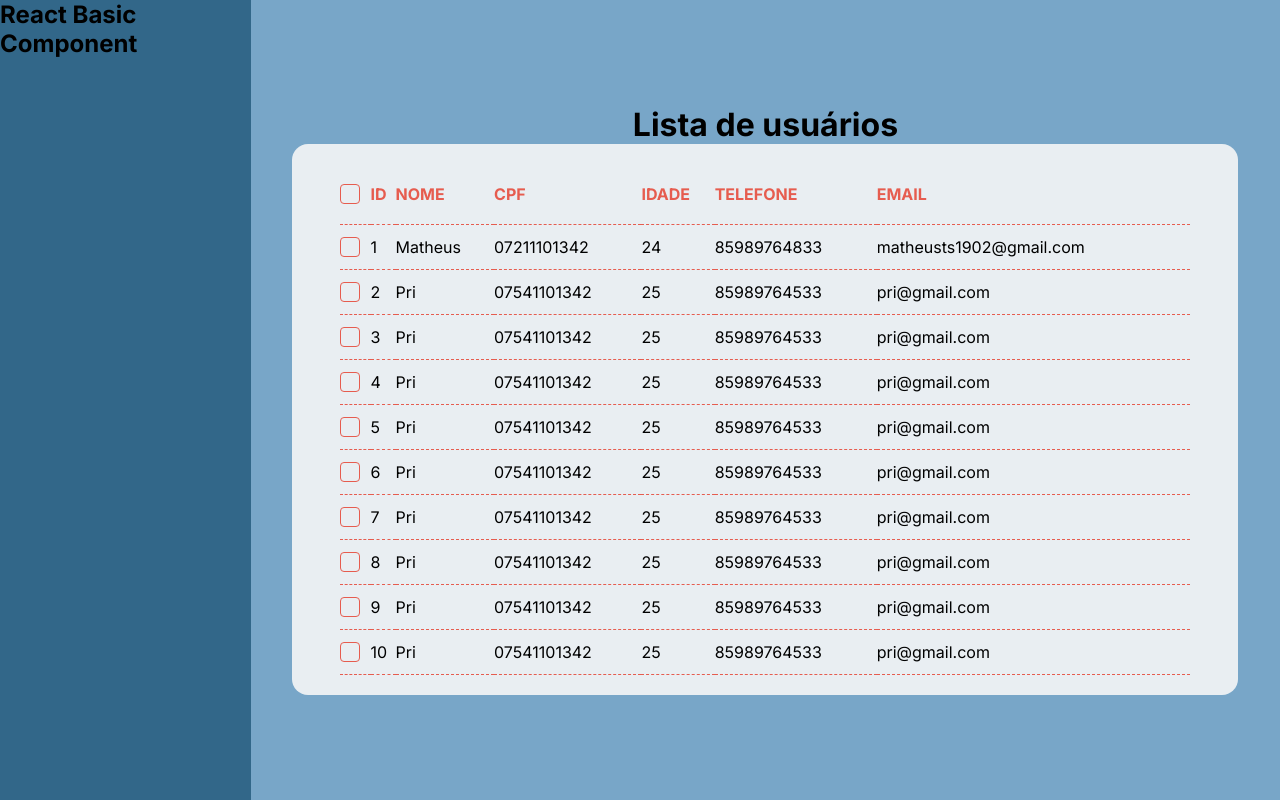
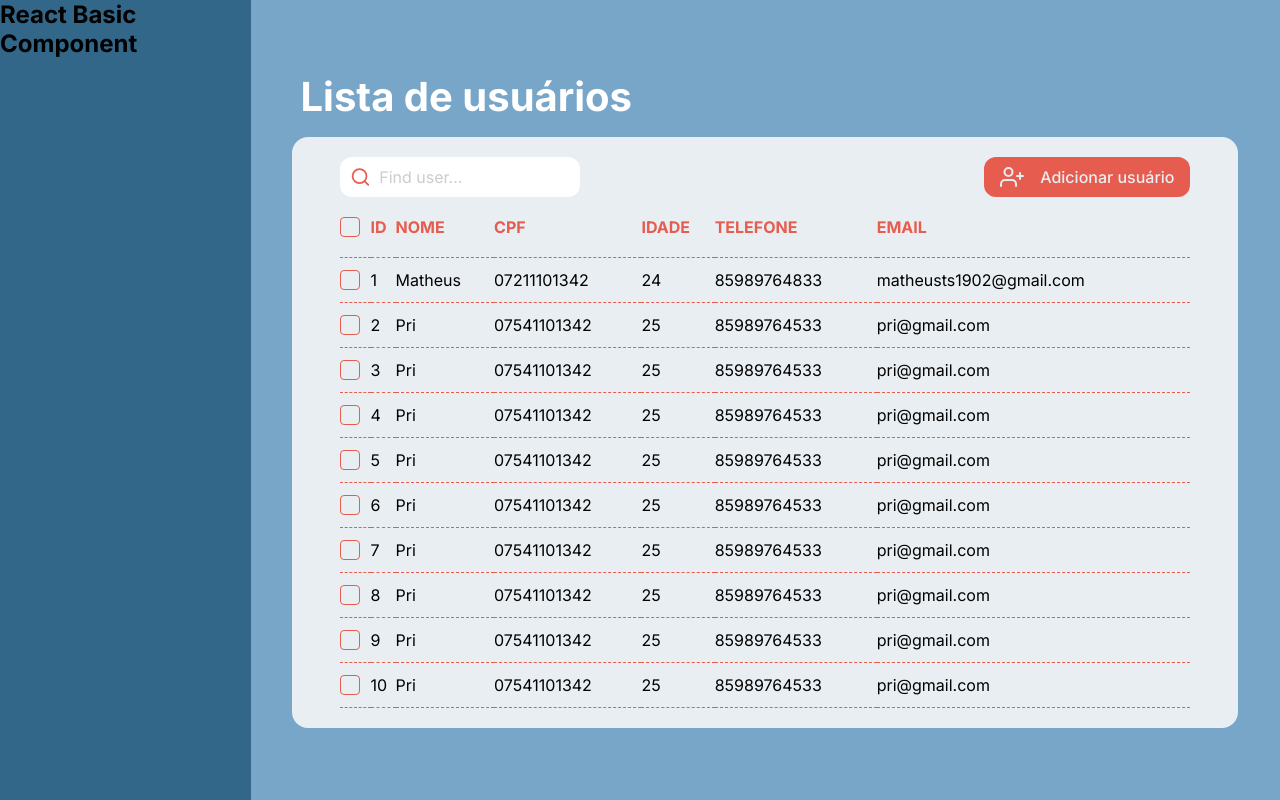
Before and after one commit to matheustsdev/data-table, a Next.js app: page / in a window 1280 px wide. Built offline with nearby package versions, Linux system fonts and the light colour scheme.

Commit message:
feat: layout of add user button and search bar

```diff
--- a/src/components/AddUserButton/index.tsx
+++ b/src/components/AddUserButton/index.tsx
@@ -1,5 +1,5 @@
 import { FormEvent, useState } from 'react';
-import { BsPlus } from 'react-icons/bs';
+import { FiUserPlus } from 'react-icons/fi';
 import Modal from 'react-modal';
 import { UserProps, useUsers } from '../../hook/useUsers';
 import styles from './styles.module.scss';
@@ -31,43 +31,9 @@ export function AddUserButton() {
   return (
     <>
       <button className={styles.addButton} type={'button'} onClick={() => setIsOpen(true)}>
-        <BsPlus />
+        <FiUserPlus />
+        Adicionar usuário
       </button>
-      <Modal
-        className={styles.modalBody}
-        isOpen={isOpen}
-        onRequestClose={() => setIsOpen(false)}
-        overlayClassName={styles.modalOverlay}
-      >
-        <form onSubmit={(e) => handleAddUser(e)} className={styles.form}>
-          <div>
-            <div className={styles.inputContainer}>
-              <label>Nome</label>
-              <input value={name} onChange={(e) => setName(e.target.value)} />
-            </div>
-            <div className={styles.inputContainer}>
-              <label>CPF</label>
-              <input value={cpf} onChange={(e) => setCpf(e.target.value)} />
-            </div>
-            <div className={styles.inputContainer}>
-              <label>Idade</label>
-              <input value={age} onChange={(e) => setAge(Number(e.target.value))} />
-            </div>
-          </div>
-
-          <div>
-            <div className={styles.inputContainer}>
-              <label>Telefone</label>
-              <input value={phone} onChange={(e) => setPhone(e.target.value)} />
-            </div>
-            <div className={styles.inputContainer}>
-              <label>Email</label>
-              <input value={email} onChange={(e) => setEmail(e.target.value)} />
-            </div>
-            <button type="submit">Adiconar usuário</button>
-          </div>
-        </form>
-      </Modal>
     </>
   );
 }
--- a/src/components/AddUserButton/styles.module.scss
+++ b/src/components/AddUserButton/styles.module.scss
@@ -1,80 +1,25 @@
 .addButton {
-  width: 1.625rem;
-  height: 1.625rem;
+  background-color: var(--highlight-orange);
+  padding: 0.5rem 1rem;
 
   display: flex;
   justify-content: center;
   align-items: center;
 
   border: none;
-  border-radius: 4px;
+  border-radius: 0.75rem;
+
+  color: var(--clear-blue);
+  font-weight: 500;
 
   transition: ease-in-out 0.2s transform;
-  &:hover {
-    transform: scale(1.1);
-  }
 
   svg {
     font-size: 1.5rem;
-    color: black;
+    margin-right: 1rem;
+  }
+
+  &:hover {
+    transform: scale(1.05);
   }
 }
-
-.modalBody {
-  width: 500px;
-  height: 500px;
-
-  border-radius: 0.5rem;
-  background-color: white;
-
-  form {
-    display: flex;
-    justify-content: center;
-    padding: 1rem 1rem;
-    height: 200px;
-
-    color: black;
-
-    div {
-      display: flex;
-      flex-direction: column;
-      justify-content: space-between;
-
-      padding: 0 1rem;
-
-      .inputContainer {
-        display: flex;
-        flex-direction: column;
-
-        height: 50px;
-      }
-    }
-
-    button {
-      background-color: var(--primary-mint);
-      border: none;
-      color: var(--primary-blue);
-      border-radius: 0.5rem;
-      height: 1.5rem;
-
-      transition: 0.2s linear transform;
-      &:hover {
-        transform: scale(1.05);
-      }
-    }
-  }
-}
-
-.modalOverlay {
-  display: flex;
-  justify-content: center;
-  align-items: center;
-
-  position: absolute;
-  top: 0;
-
-  width: 100%;
-  height: 100vh;
-
-  background-color: rgb(0, 0, 0, 0.5);
-}
--- a/src/components/FilterBar/index.tsx
+++ b/src/components/FilterBar/index.tsx
@@ -1,12 +1,12 @@
-import styles from './styles.module.scss'
+import { FiSearch } from 'react-icons/fi';
+
+import styles from './styles.module.scss';
 
 export function FilterBar() {
-    return (
-        <div className={styles.filterbar}>
-            <input/>
-        </div>
-
-    )
-
-
+  return (
+    <div className={styles.filterbar}>
+      <FiSearch />
+      <input placeholder="Find user..." />
+    </div>
+  );
 }
--- a/src/components/FilterBar/styles.module.scss
+++ b/src/components/FilterBar/styles.module.scss
@@ -2,18 +2,36 @@
   display: flex;
   justify-content: center;
   align-items: center;
-    background-color: #eee;
-    width: 300px;
-    height: 2rem;
-    border-radius: 1rem;
+  background-color: #fff;
+  width: 240px;
+  height: 2.5rem;
+  border-radius: 12px;
+
+  padding: 10px;
+
+  svg {
+    font-size: 1.5rem;
+    margin-right: 0.5rem;
+    color: var(--highlight-orange);
+  }
 
   input {
-        background-color: #eee;
+    background-color: #fff;
+    width: 100%;
     height: 1.5rem;
-        width: 90%;
     outline: none;
     border: none;
-        padding: 0 0.5rem;
+
+    &::-webkit-input-placeholder {
+      color: #ccc;
     }
 
+    &:-ms-input-placeholder {
+      color: #ccc;
     }
+
+    &::placeholder {
+      color: #ccc;
+    }
+  }
+}
--- a/src/components/UsersTable/index.tsx
+++ b/src/components/UsersTable/index.tsx
@@ -1,6 +1,8 @@
 import { useEffect, useState } from 'react';
 import { UserProps } from '../../hook/useUsers';
+import { AddUserButton } from '../AddUserButton';
 import { Checkbox } from '../Checkbox';
+import { FilterBar } from '../FilterBar';
 import styles from './styles.module.scss';
 
 interface UsersTableProps {
@@ -53,7 +55,11 @@ export function UsersTable({ users }: UsersTableProps) {
   }, [users]);
 
   return (
-    <div className={styles.userstable}>
+    <div className={styles.usersTable}>
+      <div className={styles.tableOptions}>
+        <FilterBar />
+        <AddUserButton />
+      </div>
       <table>
         <thead>
           <tr>
--- a/src/components/UsersTable/styles.module.scss
+++ b/src/components/UsersTable/styles.module.scss
@@ -1,7 +1,12 @@
-.userstable {
+.usersTable {
   padding: 1.25rem 3rem;
   background-color: var(--clear-blue);
   border-radius: 1rem;
+
+  .tableOptions {
+    display: flex;
+    justify-content: space-between;
+  }
 
   table {
     width: 850px;
--- a/src/pages/_document.tsx
+++ b/src/pages/_document.tsx
@@ -7,7 +7,10 @@ export default class MyDocument extends Document {
         <Head>
           <link rel="preconnect" href="https://fonts.gstatic.com" />
           <link rel="preconnect" href="https://fonts.googleapis.com" />
-          <link href="https://fonts.googleapis.com/css2?family=Inter:wght@400;700;900&display=swap" rel="stylesheet" />
+          <link
+            href="https://fonts.googleapis.com/css2?family=Inter:wght@400;500;700;900&display=swap"
+            rel="stylesheet"
+          />
           <link rel="shortcut icon" href="/favicon.png" type="image/png" />
         </Head>
         <body>
--- a/src/pages/home.module.scss
+++ b/src/pages/home.module.scss
@@ -8,10 +8,12 @@
   align-items: center;
   flex-direction: column;
 
-  main {
-    h1 {
-      font-size: 2.5rem;
-    }
+  h1 {
+    font-size: 2.5rem;
+    color: white;
+
+    width: calc(850px + 5rem);
+    margin-bottom: 1rem;
   }
 }
 
--- a/src/pages/index.tsx
+++ b/src/pages/index.tsx
@@ -1,14 +1,11 @@
-import { FormEvent, useState } from 'react';
-import { AddUserButton } from '../components/AddUserButton';
-import { Header } from '../components/Header';
 import { Sidebar } from '../components/Sidebar';
 import { UsersTable } from '../components/UsersTable';
-import { UserProps, useUsers } from '../hook/useUsers';
+import { useUsers } from '../hook/useUsers';
 
 import styles from './home.module.scss';
 
 export default function Home() {
-  const { users, addUser } = useUsers();
+  const { users } = useUsers();
 
   return (
     <div className={styles.homeContainer}>
```
Lines whose indentation alone changed are shown as unchanged.
